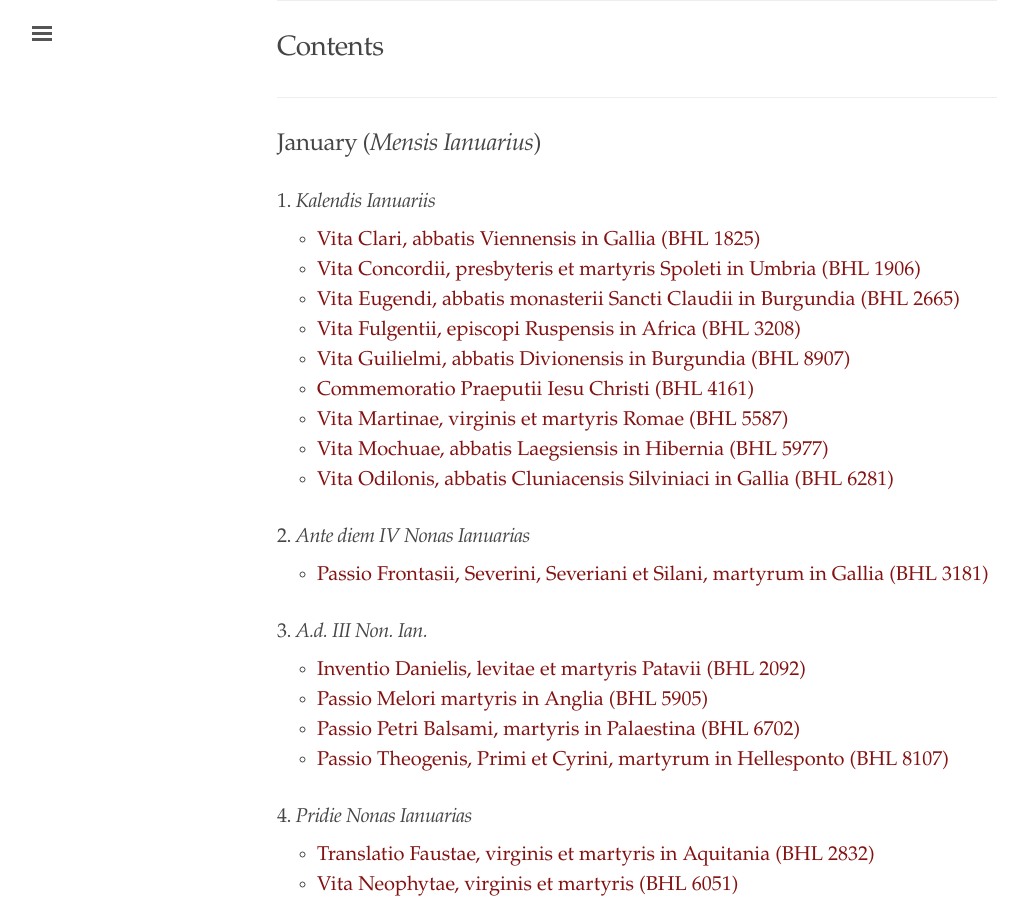
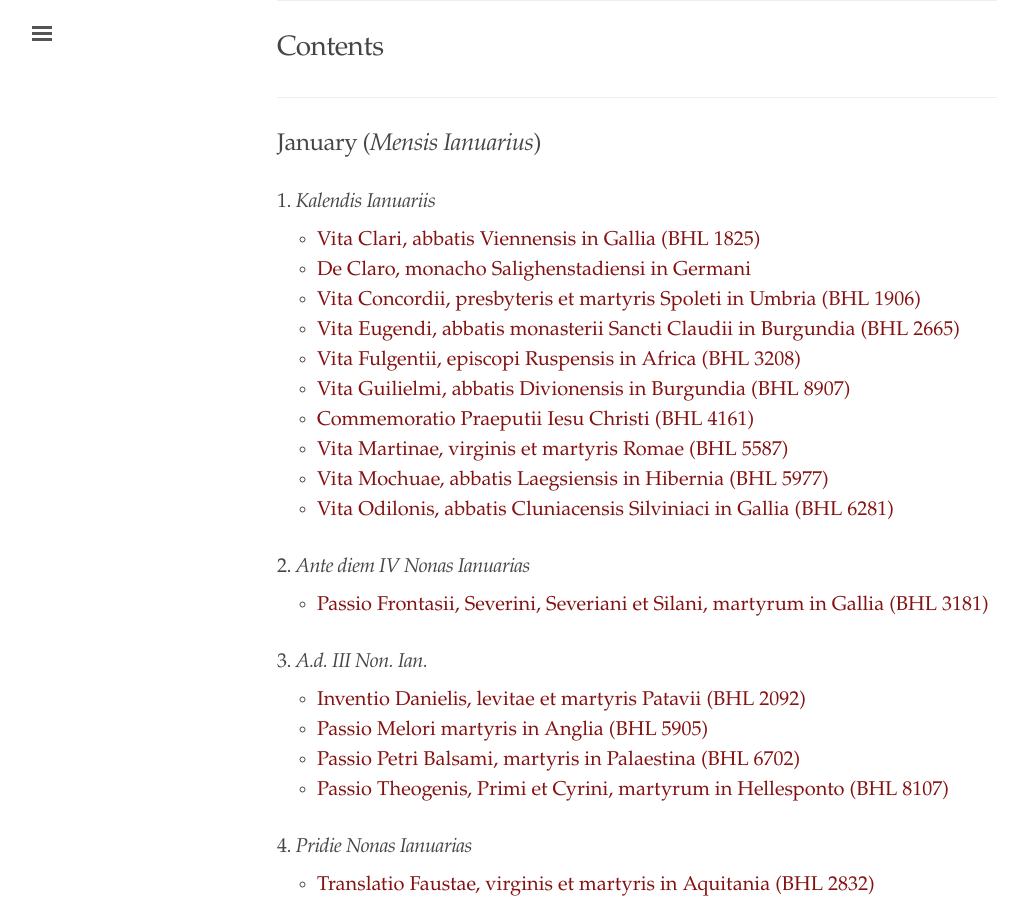
Before and after one commit to cjkoepke1/latin-hagiography, a Jekyll site: the page built from index.md, in a window 1280 px wide and 900 px high, scrolled down 320 px. Shown: the whole window, without its empty margins (3-1031 px from the left). Built offline with Jekyll 4.4.1, drawn with Linux system fonts in a browser that asks for light colours.

Commit message:
Added De Claro Salighenstadiensi

```diff
--- a/index.md
+++ b/index.md
@@ -16,6 +16,7 @@
 ### 1. *Kalendis Ianuariis*
 
 - [Vita Clari, abbatis Viennensis in Gallia (BHL 1825)](https://cjkoepke1.github.io/latin-hagiography/texts/vita-clari/)
+- [De Claro, monacho Salighenstadiensi in Germani](https://cjkoepke1.github.io/latin-hagiography/texts/de-claro-salighenstadiensi)
 - [Vita Concordii, presbyteris et martyris Spoleti in Umbria (BHL 1906)](https://cjkoepke1.github.io/latin-hagiography/texts/vita-concordii/)
 - [Vita Eugendi, abbatis monasterii Sancti Claudii in Burgundia (BHL 2665)](https://cjkoepke1.github.io/latin-hagiography/texts/vita-eugendi/)
 - [Vita Fulgentii, episcopi Ruspensis in Africa (BHL 3208)](https://cjkoepke1.github.io/latin-hagiography/texts/vita-fulgentii/)
```
